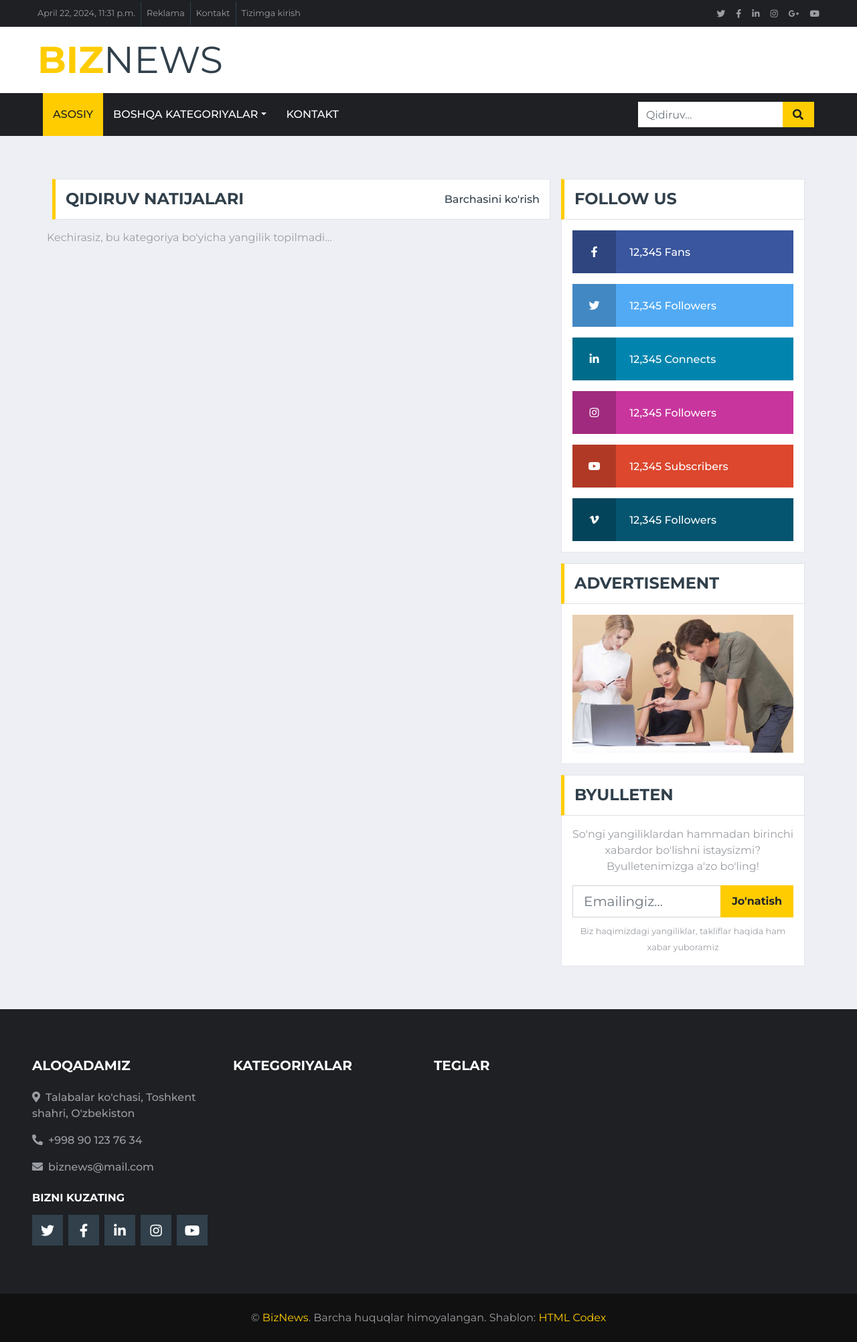
After one commit to Samandar-Komilov/biznews, a Django app: template templates/search-results.html in a window 1280 px wide. The commit adds this page. Shown: the whole page at 67% size. Run offline with Django 5.2, Linux system fonts and the light colour scheme; the template is opened without the code that fills it, so the values that code supplies are empty; some libraries are stand-ins or nearby versions.

Commit message:
Search functionality added

```diff
--- a/pages/urls.py
+++ b/pages/urls.py
@@ -6,6 +6,7 @@ urlpatterns = [
     path('', views.HomeView.as_view(), name='home'),
     path('news/<slug:slug>/', views.PostDetailView.as_view(), name='detail'),
     path('categories/<str:category>/', views.CategoryView.as_view(), name='category'),
+    path('search-results/', views.SearchResultsList.as_view(), name='search_results'),
 
     path('contact/', views.ContactView.as_view(), name='contact'),
 ]
--- a/templates/base.html
+++ b/templates/base.html
@@ -109,13 +109,16 @@
                     </div>
                     <a href="{% url "contact" %}" class="nav-item nav-link">Kontakt</a>
                 </div>
+                <!-- Search box -->
+                <form method="GET" action="{% url "search_results" %}">
                 <div class="input-group ml-auto d-none d-lg-flex" style="width: 100%; max-width: 300px;">
-                    <input type="text" class="form-control border-0" placeholder="Qidiruv...">
+                    <input type="text" class="form-control border-0" placeholder="Qidiruv..." name='q'>
                     <div class="input-group-append">
                         <button class="input-group-text bg-primary text-dark border-0 px-3"><i
                                 class="fa fa-search"></i></button>
                     </div>
                 </div>
+                </form>
             </div>
         </nav>
     </div>
--- /dev/null
+++ b/templates/search-results.html
@@ -0,0 +1,121 @@
+{% extends "base.html" %}
+{% load static %}
+
+{% block title %}Qidiruv natijalari | BizNews{% endblock title %}
+
+{% block content %}
+    <!-- News With Sidebar Start -->
+    <div class="container-fluid mt-5 pt-3">
+        <div class="container">
+            <div class="row">
+                <div class="col-lg-8">
+                    <div class="row">
+                        <div class="col-12">
+                            <div class="section-title">
+                                <h4 class="m-0 text-uppercase font-weight-bold">Qidiruv natijalari</h4>
+                                <a class="text-secondary font-weight-medium text-decoration-none" href="">Barchasini ko'rish</a>
+                            </div>
+                        </div>
+                        {% if searched_news %}
+                        {% for new in searched_news %}
+                        <div class="col-lg-6">
+                            <div class="position-relative mb-3">
+                                <img class="img-fluid w-100" src="{{new.image.url}}" style="object-fit: cover;">
+                                <div class="bg-white border border-top-0 p-4">
+                                    <div class="mb-2">
+                                        <a class="badge badge-primary text-uppercase font-weight-semi-bold p-2 mr-2"
+                                            href="">{{new.category.name}}</a>
+                                        <a class="text-body" href=""><small>{{new.publish_time}}</small></a>
+                                    </div>
+                                    <a class="h4 d-block mb-3 text-secondary text-uppercase font-weight-bold" href="">{{new.title | truncatewords:5}}</a>
+                                    <p class="m-0">{{new.subtitle}}</p>
+                                </div>
+                                <div class="d-flex justify-content-between bg-white border border-top-0 p-4">
+                                    <div class="d-flex align-items-center">
+                                        <img class="rounded-circle mr-2" src="{{new.owner.image.url}}" width="25" height="25" alt="">
+                                        <small>{{new.owner.get_fullname}}</small>
+                                    </div>
+                                    <div class="d-flex align-items-center">
+                                        <small class="ml-3"><i class="far fa-eye mr-2"></i>12345</small>
+                                        <small class="ml-3"><i class="far fa-comment mr-2"></i>123</small>
+                                    </div>
+                                </div>
+                            </div>
+                        </div>
+                        {% endfor %}
+                        {% else %}
+                        <p>Kechirasiz, bu kategoriya bo'yicha yangilik topilmadi...</p>
+                        {% endif %}
+                    </div>
+                </div>
+
+                <div class="col-lg-4">
+                    <!-- Social Follow Start -->
+                    <div class="mb-3">
+                        <div class="section-title mb-0">
+                            <h4 class="m-0 text-uppercase font-weight-bold">Follow Us</h4>
+                        </div>
+                        <div class="bg-white border border-top-0 p-3">
+                            <a href="" class="d-block w-100 text-white text-decoration-none mb-3" style="background: #39569E;">
+                                <i class="fab fa-facebook-f text-center py-4 mr-3" style="width: 65px; background: rgba(0, 0, 0, .2);"></i>
+                                <span class="font-weight-medium">12,345 Fans</span>
+                            </a>
+                            <a href="" class="d-block w-100 text-white text-decoration-none mb-3" style="background: #52AAF4;">
+                                <i class="fab fa-twitter text-center py-4 mr-3" style="width: 65px; background: rgba(0, 0, 0, .2);"></i>
+                                <span class="font-weight-medium">12,345 Followers</span>
+                            </a>
+                            <a href="" class="d-block w-100 text-white text-decoration-none mb-3" style="background: #0185AE;">
+                                <i class="fab fa-linkedin-in text-center py-4 mr-3" style="width: 65px; background: rgba(0, 0, 0, .2);"></i>
+                                <span class="font-weight-medium">12,345 Connects</span>
+                            </a>
+                            <a href="" class="d-block w-100 text-white text-decoration-none mb-3" style="background: #C8359D;">
+                                <i class="fab fa-instagram text-center py-4 mr-3" style="width: 65px; background: rgba(0, 0, 0, .2);"></i>
+                                <span class="font-weight-medium">12,345 Followers</span>
+                            </a>
+                            <a href="" class="d-block w-100 text-white text-decoration-none mb-3" style="background: #DC472E;">
+                                <i class="fab fa-youtube text-center py-4 mr-3" style="width: 65px; background: rgba(0, 0, 0, .2);"></i>
+                                <span class="font-weight-medium">12,345 Subscribers</span>
+                            </a>
+                            <a href="" class="d-block w-100 text-white text-decoration-none" style="background: #055570;">
+                                <i class="fab fa-vimeo-v text-center py-4 mr-3" style="width: 65px; background: rgba(0, 0, 0, .2);"></i>
+                                <span class="font-weight-medium">12,345 Followers</span>
+                            </a>
+                        </div>
+                    </div>
+                    <!-- Social Follow End -->
+
+                    <!-- Ads Start -->
+                    <div class="mb-3">
+                        <div class="section-title mb-0">
+                            <h4 class="m-0 text-uppercase font-weight-bold">Advertisement</h4>
+                        </div>
+                        <div class="bg-white text-center border border-top-0 p-3">
+                            <a href=""><img class="img-fluid" src="{% static "img/news-800x500-2.jpg" %}" alt=""></a>
+                        </div>
+                    </div>
+                    <!-- Ads End -->
+
+                    <!-- Newsletter Start -->
+                    <div class="mb-3">
+                        <div class="section-title mb-0">
+                            <h4 class="m-0 text-uppercase font-weight-bold">Byulleten</h4>
+                        </div>
+                        <div class="bg-white text-center border border-top-0 p-3">
+                            <p>So'ngi yangiliklardan hammadan birinchi xabardor bo'lishni istaysizmi? Byulletenimizga a'zo bo'ling!</p>
+                            <div class="input-group mb-2" style="width: 100%;">
+                                <input type="text" class="form-control form-control-lg" placeholder="Emailingiz...">
+                                <div class="input-group-append">
+                                    <button class="btn btn-primary font-weight-bold px-3">Jo'natish</button>
+                                </div>
+                            </div>
+                            <small>Biz haqimizdagi yangiliklar, takliflar haqida ham xabar yuboramiz</small>
+                        </div>
+                    </div>
+                    <!-- Newsletter End -->
+                </div>
+            </div>
+        </div>
+    </div>
+    <!-- News With Sidebar End -->
+
+{% endblock content %}
```
Also changed, not shown: pages/views.py (+20 -1 lines).
